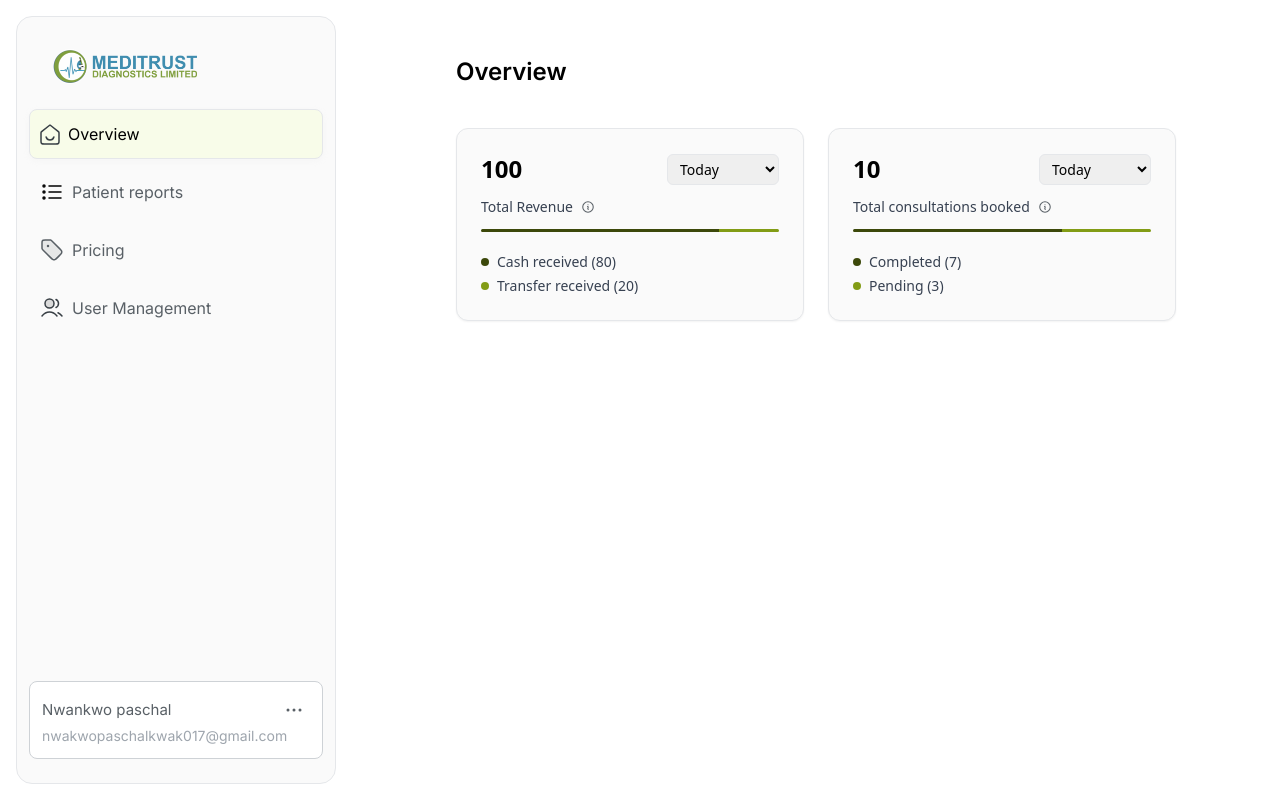
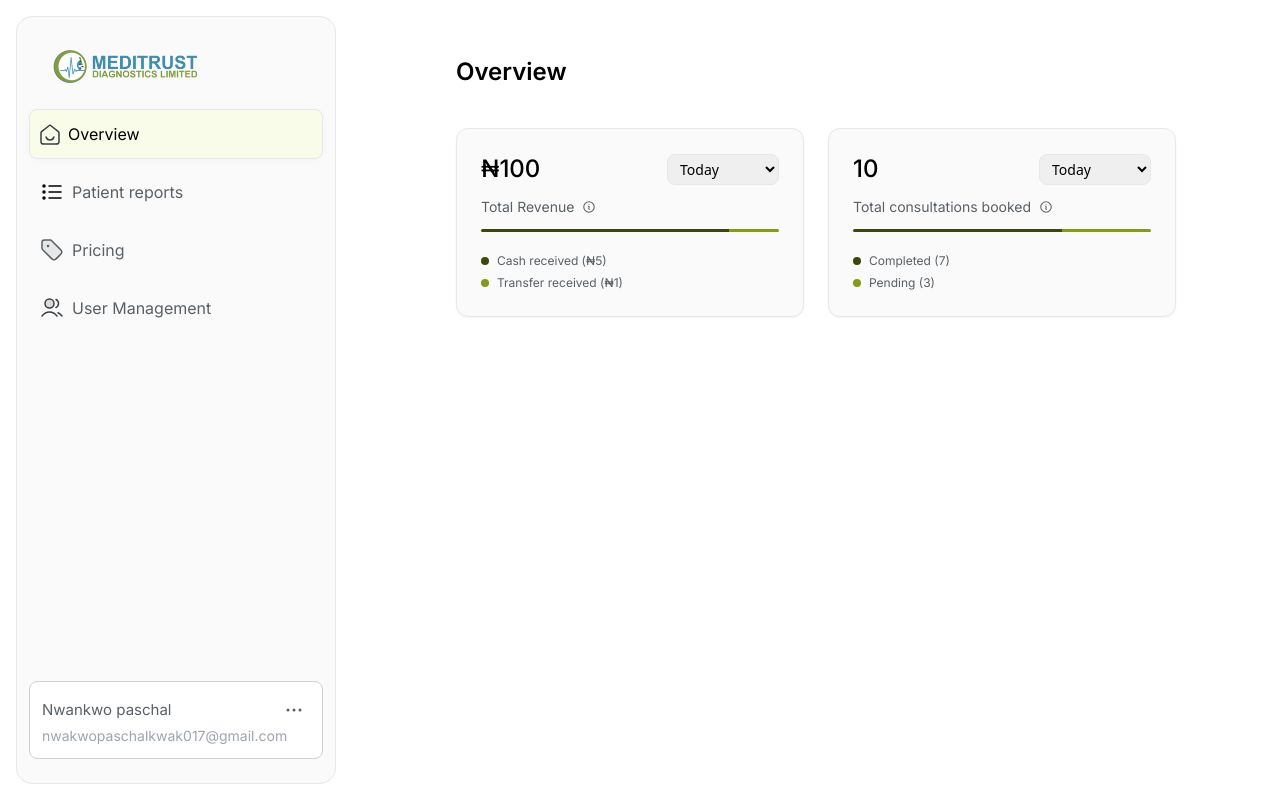
Before and after one commit to Khalid-R-Salis/meditrustdiagnosticslimited_frontend, a React (Vite) app: page /admin in a window 1280 px wide. Built offline with nearby package versions, Linux system fonts and the light colour scheme.

Commit message:
re touching the header states of the admin over view page

```diff
--- a/src/pages/admin/component/AdminHeaderStats.jsx
+++ b/src/pages/admin/component/AdminHeaderStats.jsx
@@ -11,8 +11,8 @@ const AdminHeaderStats = () => {
       label: "Total Revenue",
       tooltip: "Total money received from cash and transfer",
       breakdown: [
-        { name: "Cash received", value: 80, color: "#3C480A" },
-        { name: "Transfer received", value: 20, color: "#829C15" },
+        { name: "Cash received", value: 5, color: "#3C480A" },
+        { name: "Transfer received", value: 1, color: "#829C15" },
       ],
     },
     {
@@ -36,20 +36,22 @@ const AdminHeaderStats = () => {
             key={index}
             className="bg-[#FAFAFA] border border-[#E5E7EA] rounded-xl p-6 shadow-sm flex flex-col gap-3 relative"
           >
-            {/* Top row: value + filter */}
             <div className="flex justify-between items-center">
-              <div className="text-2xl font-bold">{item.value}</div>
+              <div className="text-[24px] font-medium leading-[32px] text-[#000] font-inter">
+                {item.label === "Total Revenue" ? `₦${item.value}` : item.value}
+              </div>
 
-              <select className="px-2 py-1 text-sm border border-[#E5E7EA] rounded-md focus:outline-none">
+              <select className="px-2 py-1 text-sm border border-[#E5E7EA] rounded-[8px] focus:outline-none">
                 {filters.map((f) => (
                   <option key={f}>{f}</option>
                 ))}
               </select>
             </div>
 
-            {/* Label + info + tooltip button */}
-            <div className="flex items-center gap-2 text-sm text-gray-700 relative">
-              <span>{item.label}</span>
+            <div className="flex items-center gap-2 relative">
+              <span className="text-[14px] font-normal leading-[20px] text-[#596066] font-inter">
+                {item.label}
+              </span>
               <button
                 onClick={() =>
                   setVisibleTooltip(visibleTooltip === index ? null : index)
@@ -86,10 +88,14 @@ const AdminHeaderStats = () => {
               )}
             </div>
 
-            {/* Dynamic stacked progress bar */}
             <div className="w-full h-[3px] bg-gray-100 rounded flex overflow-hidden">
               {item.breakdown.map((b, i) => {
-                const percentage = total ? (b.value / total) * 100 : 0;
+                let percentage = total ? (b.value / total) * 100 : 0;
+
+                if (total > 0 && b.value === total) {
+                  percentage = 100;
+                }
+
                 return (
                   <div
                     key={i}
@@ -103,16 +109,18 @@ const AdminHeaderStats = () => {
               })}
             </div>
 
-            {/* Breakdown legend */}
-            <div className="flex flex-col gap-1 text-sm text-gray-700 mt-2">
+            <div className="flex flex-col gap-1 mt-2">
               {item.breakdown.map((b, i) => (
                 <div key={i} className="flex items-center gap-2">
                   <span
                     className="w-2 h-2 rounded-full"
                     style={{ backgroundColor: b.color }}
                   ></span>
-                  <span>
-                    {b.name} ({b.value})
+                  <span className="text-[12px] font-normal leading-[18px] text-[#596066] font-inter">
+                    {b.name}{" "}
+                    {item.label === "Total Revenue"
+                      ? `(₦${b.value})`
+                      : `(${b.value})`}
                   </span>
                 </div>
               ))}
```
